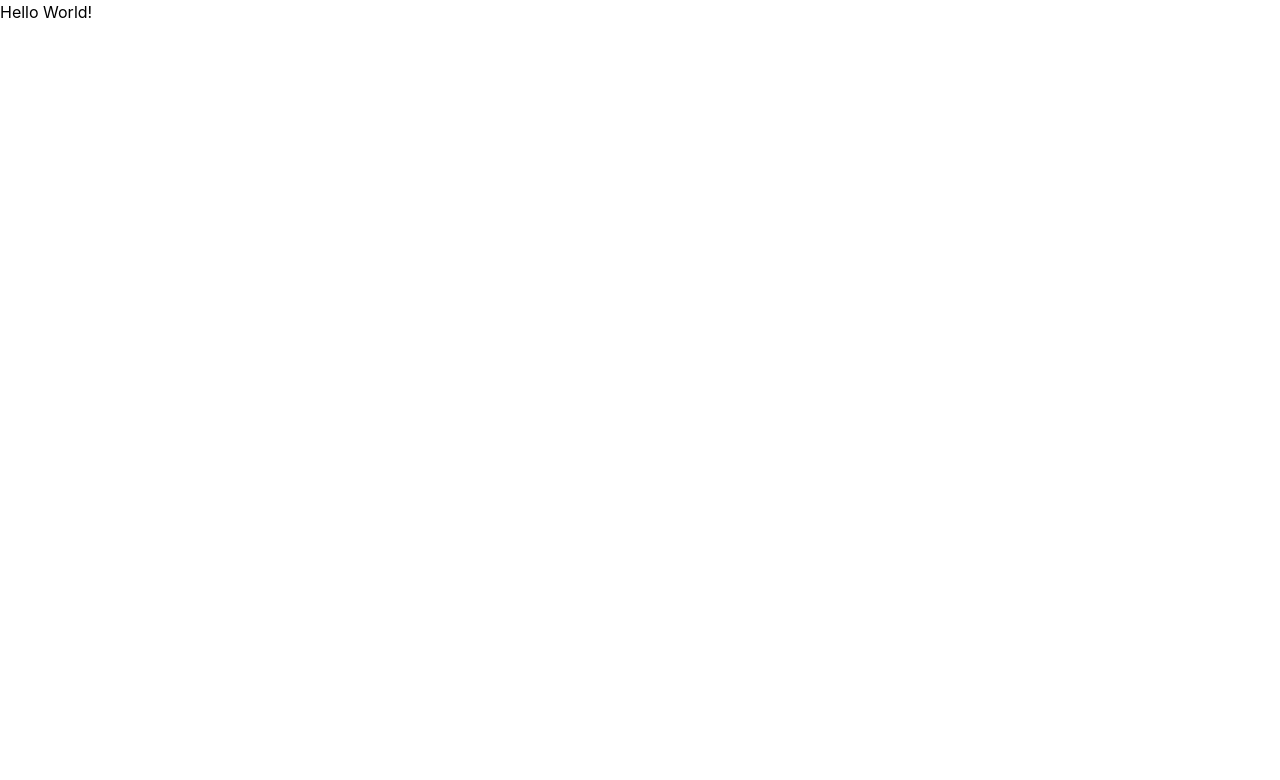
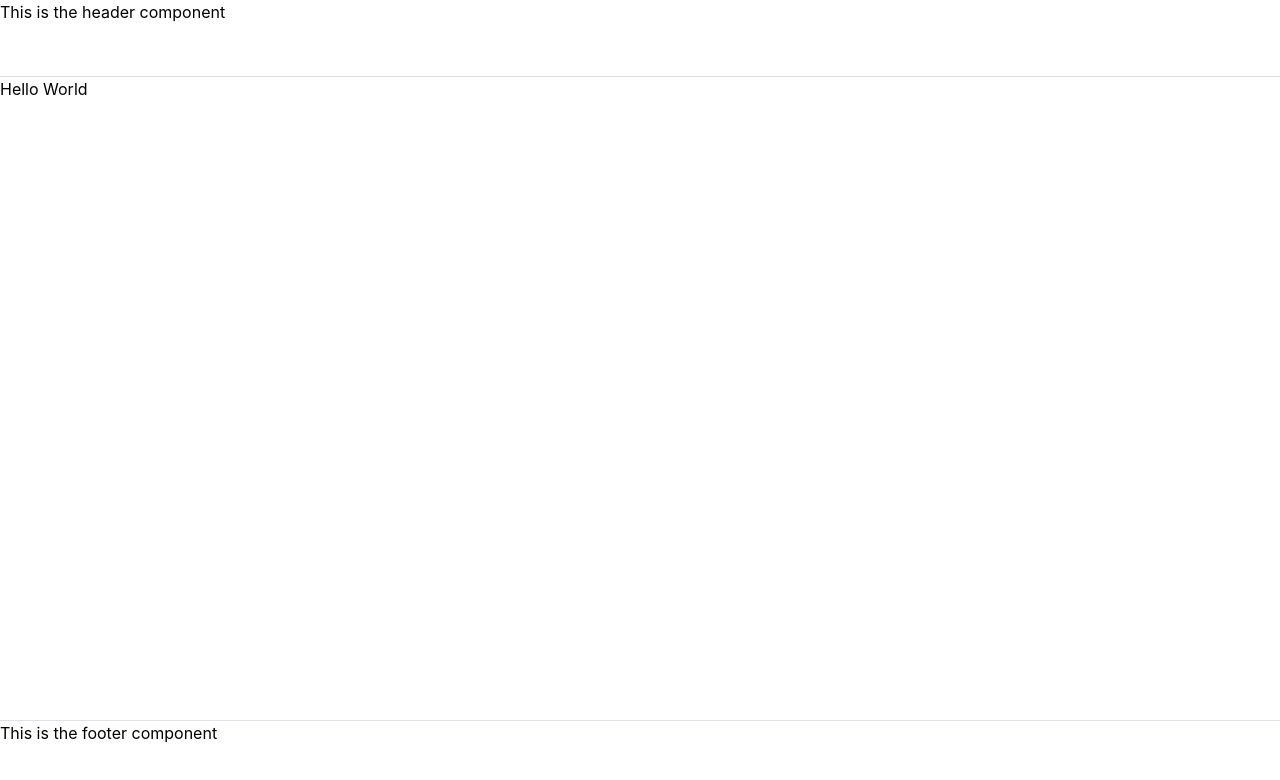
Before and after one commit to nigelpetargue/portfolio_v2, a Next.js app: page / in a window 1280 px wide. Shown: the top 780 px of the page. Built offline with nearby package versions, Linux system fonts and the light colour scheme.

Commit message:
feat: add public layout components

```diff
--- a/src/app/page.tsx
+++ b/src/app/page.tsx
@@ -1,5 +1,14 @@
-import { Text } from '@mantine/core';
+import { Footer, Header, Main } from '@/components/layout';
+import { AppShell, Text } from '@mantine/core';
 
 export default function Home() {
-  return <Text>Hello World!</Text>;
+  return (
+    <AppShell header={{ height: 77 }} footer={{ height: 80 }}>
+      <Header />
+      <Main>
+        <Text>Hello World</Text>
+      </Main>
+      <Footer />
+    </AppShell>
+  );
 }
--- /dev/null
+++ b/src/components/layout/Footer.tsx
@@ -0,0 +1,7 @@
+'use client';
+
+import { AppShell } from '@mantine/core';
+
+export function Footer() {
+  return <AppShell.Footer>This is the footer component</AppShell.Footer>;
+}
--- /dev/null
+++ b/src/components/layout/Header.tsx
@@ -0,0 +1,7 @@
+'use client';
+
+import { AppShell } from '@mantine/core';
+
+export function Header() {
+  return <AppShell.Header>This is the header component</AppShell.Header>;
+}
--- /dev/null
+++ b/src/components/layout/Main.tsx
@@ -0,0 +1,8 @@
+'use client';
+
+import { AppShell } from '@mantine/core';
+import { ReactNode } from 'react';
+
+export function Main({ children }: { children: ReactNode }) {
+  return <AppShell.Main>{children}</AppShell.Main>;
+}
--- /dev/null
+++ b/src/components/layout/index.ts
@@ -0,0 +1,5 @@
+import { Main } from './Main';
+import { Header } from './Header';
+import { Footer } from './Footer';
+
+export { Main, Header, Footer };
```
